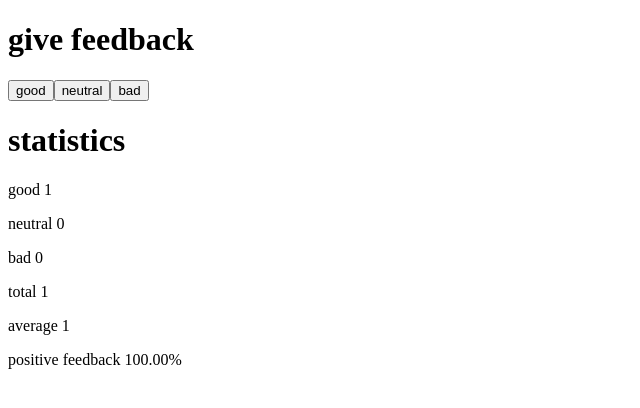
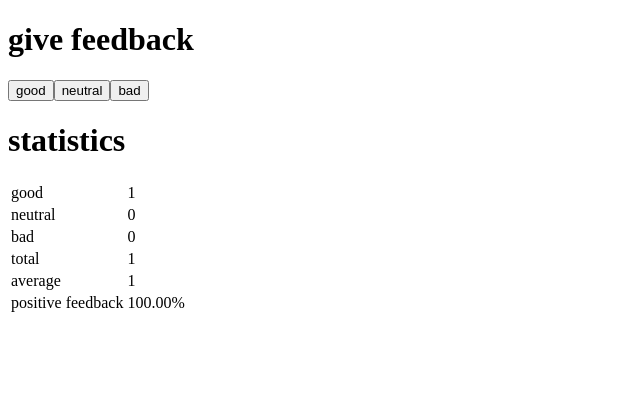
Before and after one commit to emppu-dev/fullstackopen, a React (Vite) app in the folder osa1/unicafe/: page / in a window 1280 px wide. Both pictures are taken after a click on the button "good". Shown: the top 408 px of the page, without its empty margins (0-640 px from the left). Built offline with nearby package versions, Linux system fonts and the light colour scheme.

Commit message:
1.10 ✔️

```diff
--- a/osa1/unicafe/src/App.jsx
+++ b/osa1/unicafe/src/App.jsx
@@ -1,6 +1,7 @@
 import React, { useState } from 'react';
 import Statistics from './components/Statistics';
 import Button from './components/Button';
+import StatisticLine from './components/StatisticLine';
 
 const App = () => {
   const [good, setGood] = useState(0);
--- a/osa1/unicafe/src/components/Button.jsx
+++ b/osa1/unicafe/src/components/Button.jsx
@@ -1,6 +1,6 @@
-const Button = ({ clickFunction, text }) => (
-    <button onClick={clickFunction}>
-      {text}
+const Button = (props) => (
+    <button onClick={props.clickFunction}>
+      {props.text}
     </button>
 );
 
--- /dev/null
+++ b/osa1/unicafe/src/components/StatisticLine.jsx
@@ -0,0 +1,8 @@
+const StatisticLine = (props) => (
+    <tr>
+        <td>{props.text}</td>
+        <td>{props.value}</td>
+    </tr>
+);
+
+export default StatisticLine;
--- a/osa1/unicafe/src/components/Statistics.jsx
+++ b/osa1/unicafe/src/components/Statistics.jsx
@@ -1,7 +1,9 @@
-const Statistics = ({ good, neutral, bad }) => {
-    const total = good + neutral + bad;
-    const average = (good - bad) / total || 0;
-    const positivePercentage = (good / total) * 100 || 0;
+import StatisticLine from "./StatisticLine";
+
+const Statistics = ( props ) => {
+    const total = props.good + props.neutral + props.bad;
+    const average = (props.good - props.bad) / total || 0;
+    const positivePercentage = (props.good / total) * 100 || 0;
     if (total === 0) {
         return (
         <div>
@@ -13,12 +15,16 @@ const Statistics = ({ good, neutral, bad }) => {
     return (
       <div>
         <h1>statistics</h1>
-        <p>good {good}</p>
-        <p>neutral {neutral}</p>
-        <p>bad {bad}</p>
-        <p>total {total}</p>
-        <p>average {average}</p>
-        <p>positive feedback {positivePercentage.toFixed(2)}%</p>
+        <table>
+            <tbody>
+                <StatisticLine text="good" value={props.good}/>
+                <StatisticLine text="neutral" value={props.neutral}/>
+                <StatisticLine text="bad" value={props.bad}/>
+                <StatisticLine text="total" value={total}/>
+                <StatisticLine text="average" value={average}/>
+                <StatisticLine text="positive feedback" value={positivePercentage.toFixed(2)+"%"}/>
+            </tbody>
+        </table>
       </div>
     );
 };
```
